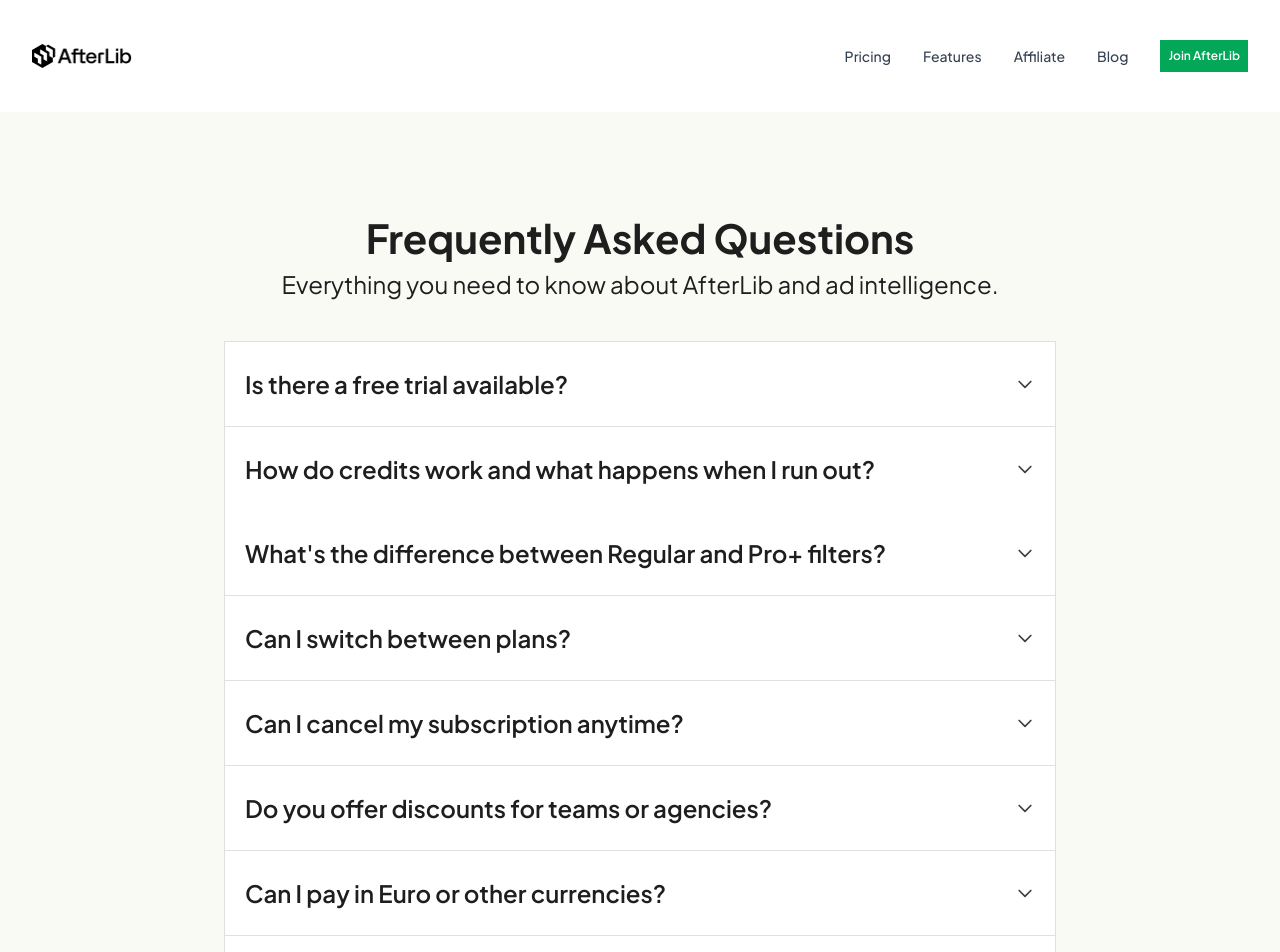
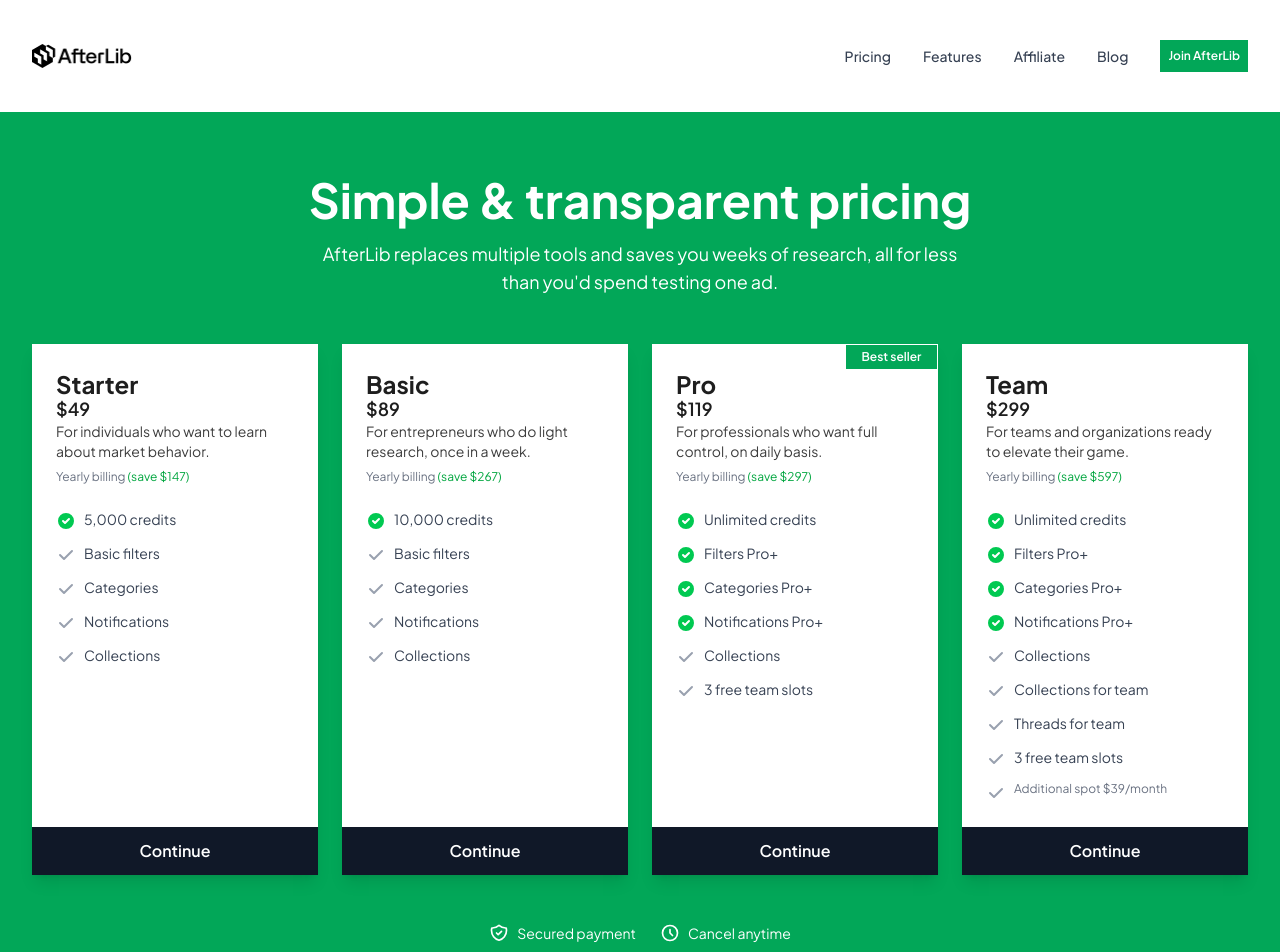
Before and after one commit to Umar-Ali-Dev/Dummy-afterlib, a SvelteKit app: page / in a window 1280 px wide. Shown: the top 952 px of the page. Built offline with nearby package versions, Linux system fonts and the light colour scheme.

Commit message:
pricing plan

```diff
--- /dev/null
+++ b/src/lib/components/landing/PricingPlans.svelte
@@ -0,0 +1,207 @@
+<script>
+	const pricingPlans = [
+		{
+			name: 'Starter',
+			price: '$49',
+			description: 'For individuals who want to learn about market behavior.',
+			yearlyBilling: '(save $147)',
+			features: [
+				{ text: '5,000 credits', icon: true },
+				{ text: 'Basic filters', icon: false },
+				{ text: 'Categories', icon: false },
+				{ text: 'Notifications', icon: false },
+				{ text: 'Collections', icon: false }
+			],
+			badge: null
+		},
+		{
+			name: 'Basic',
+			price: '$89',
+			description: 'For entrepreneurs who do light research, once in a week.',
+			yearlyBilling: '(save $267)',
+			features: [
+				{ text: '10,000 credits', icon: true },
+				{ text: 'Basic filters', icon: false },
+				{ text: 'Categories', icon: false },
+				{ text: 'Notifications', icon: false },
+				{ text: 'Collections', icon: false }
+			],
+			badge: null
+		},
+		{
+			name: 'Pro',
+			price: '$119',
+			description: 'For professionals who want full control, on daily basis.',
+			yearlyBilling: '(save $297)',
+			features: [
+				{ text: 'Unlimited credits', icon: true },
+				{ text: 'Filters Pro+', icon: true },
+				{ text: 'Categories Pro+', icon: true },
+				{ text: 'Notifications Pro+', icon: true },
+				{ text: 'Collections', icon: false },
+				{ text: '3 free team slots', icon: false }
+			],
+			badge: 'Best seller'
+		},
+		{
+			name: 'Team',
+			price: '$299',
+			description: 'For teams and organizations ready to elevate their game.',
+			yearlyBilling: '(save $597)',
+			features: [
+				{ text: 'Unlimited credits', icon: true },
+				{ text: 'Filters Pro+', icon: true },
+				{ text: 'Categories Pro+', icon: true },
+				{ text: 'Notifications Pro+', icon: true },
+				{ text: 'Collections', icon: false },
+				{ text: 'Collections for team', icon: false },
+				{ text: 'Threads for team', icon: false },
+				{ text: '3 free team slots', icon: false },
+				{ text: 'Additional spot $39/month', small: true }
+			],
+			badge: null
+		}
+	];
+</script>
+
+<div class="min-h-screen bg-[#02a758] py-16 px-4 sm:px-6 lg:px-8">
+	<div class="max-w-7xl mx-auto">
+		<!-- Header -->
+		<div class="text-center mb-12">
+			<h1
+				class=" font-plus-jakarta-sans text-[40px] text-center text-3xl sm:text-4xl lg:text-5xl font-bold text-white mb-4"
+			>
+				Simple & transparent pricing
+			</h1>
+			<p
+				class="font-plus-jakarta-sans text-2xl text-center text-white sm:text-lg max-w-2xl mx-auto"
+			>
+				AfterLib replaces multiple tools and saves you weeks of research, all for less than you'd
+				spend testing one ad.
+			</p>
+		</div>
+
+		<!-- Pricing Cards -->
+		<div class="grid grid-cols-1 md:grid-cols-2 lg:grid-cols-4 gap-6 mb-12">
+			{#each pricingPlans as plan}
+				<div class="bg-white shadow-lg flex flex-col relative">
+					<!-- Badge -->
+
+					{#if plan.badge}
+						<div class="absolute top-[.6px] right-[.6px] transform">
+							<span
+								class="flex justify-center items-center gap-2 bg-[#02a758] font-plus-jakarta-sans text-xs font-semibold text-left text-white px-4 py-1"
+							>
+								{plan.badge}
+							</span>
+						</div>
+					{/if}
+
+					<!-- Header -->
+					<div class="mb-6 pt-6 px-6">
+						<h3 class="font-plus-jakarta-sans text-2xl font-bold text-left text-[#1e1e1e] pb-2">
+							{plan.name}
+						</h3>
+						<div
+							class="font-plus-jakarta-sans text-lg font-semibold leading-[1.33px] text-left text-[#1e1e1e] pb-3"
+						>
+							{plan.price}
+						</div>
+						<p class="font-plus-jakarta-sans text-sm text-left text-[#3d3d3d] mb-2">
+							{plan.description}
+						</p>
+						<p class="text-xs text-gray-500">
+							Yearly billing <span class="text-green-600">{plan.yearlyBilling}</span>
+						</p>
+					</div>
+
+					<!-- Features -->
+					<div class="grow mb-6 px-6">
+						<ul class="space-y-3">
+							{#each plan.features as feature}
+								<li
+									class="flex items-start text-sm {feature.small
+										? 'text-xs text-gray-500'
+										: 'text-gray-700'}"
+								>
+									<span class="mr-2 mt-0.5">
+										{#if feature.icon}
+											<svg class="w-5 h-5 text-green-500" fill="currentColor" viewBox="0 0 20 20">
+												<path
+													fill-rule="evenodd"
+													d="M10 18a8 8 0 100-16 8 8 0 000 16zm3.707-9.293a1 1 0 00-1.414-1.414L9 10.586 7.707 9.293a1 1 0 00-1.414 1.414l2 2a1 1 0 001.414 0l4-4z"
+													clip-rule="evenodd"
+												/>
+											</svg>
+										{:else}
+											<svg class="w-5 h-5 text-gray-400" fill="currentColor" viewBox="0 0 20 20">
+												<path
+													fill-rule="evenodd"
+													d="M16.707 5.293a1 1 0 010 1.414l-8 8a1 1 0 01-1.414 0l-4-4a1 1 0 011.414-1.414L8 12.586l7.293-7.293a1 1 0 011.414 0z"
+													clip-rule="evenodd"
+												/>
+											</svg>
+										{/if}
+									</span>
+									{feature.text}
+								</li>
+							{/each}
+						</ul>
+					</div>
+
+					<!-- Button -->
+					<button
+						class="w-full bg-gray-900 hover:bg-gray-800 text-white font-semibold py-3 px-6 transition-colors"
+					>
+						Continue
+					</button>
+				</div>
+			{/each}
+		</div>
+
+		<!-- Payment Icons are missing -->
+
+		<!-- <div class="flex flex-wrap justify-center items-center gap-4 mb-6">
+			<span class="text-white text-sm"> Pay</span>
+			<span class="text-white text-sm">VISA</span>
+			<span class="text-white text-sm">●●</span>
+			<span class="text-white text-sm">AMEX</span>
+			<span class="text-white text-sm">G Pay</span>
+		</div> -->
+
+		<!-- Trust Badges -->
+		<div class="flex flex-wrap justify-center items-center gap-6 mb-6">
+			<div class="flex items-center gap-2 text-white text-sm">
+				<svg class="w-5 h-5" fill="none" stroke="currentColor" viewBox="0 0 24 24">
+					<path
+						stroke-linecap="round"
+						stroke-linejoin="round"
+						stroke-width="2"
+						d="M9 12l2 2 4-4m5.618-4.016A11.955 11.955 0 0112 2.944a11.955 11.955 0 01-8.618 3.04A12.02 12.02 0 003 9c0 5.591 3.824 10.29 9 11.622 5.176-1.332 9-6.03 9-11.622 0-1.042-.133-2.052-.382-3.016z"
+					/>
+				</svg>
+				Secured payment
+			</div>
+			<div class="flex items-center gap-2 text-white text-sm">
+				<svg class="w-5 h-5" fill="none" stroke="currentColor" viewBox="0 0 24 24">
+					<path
+						stroke-linecap="round"
+						stroke-linejoin="round"
+						stroke-width="2"
+						d="M12 8v4l3 3m6-3a9 9 0 11-18 0 9 9 0 0118 0z"
+					/>
+				</svg>
+				Cancel anytime
+			</div>
+		</div>
+
+		<!-- Trust Message -->
+		<div class="text-center">
+			<p
+				class="font-plus-jakarta-sans text-lg font-semibold text-center text-[#1e1e1e] inline-block bg-white px-1 py-1"
+			>
+				Trusted by your competitors and thousands of marketers worldwide.
+			</p>
+		</div>
+	</div>
+</div>
--- a/src/routes/+page.svelte
+++ b/src/routes/+page.svelte
@@ -1,6 +1,8 @@
 <script>
 	// import Hero from '$lib/components/landing/Hero.svelte';
 	import FAQ from '$lib/components/landing/FAQ.svelte';
+	import PricingPlans from '$lib/components/landing/PricingPlans.svelte';
 </script>
 
+<PricingPlans />
 <FAQ />
```
